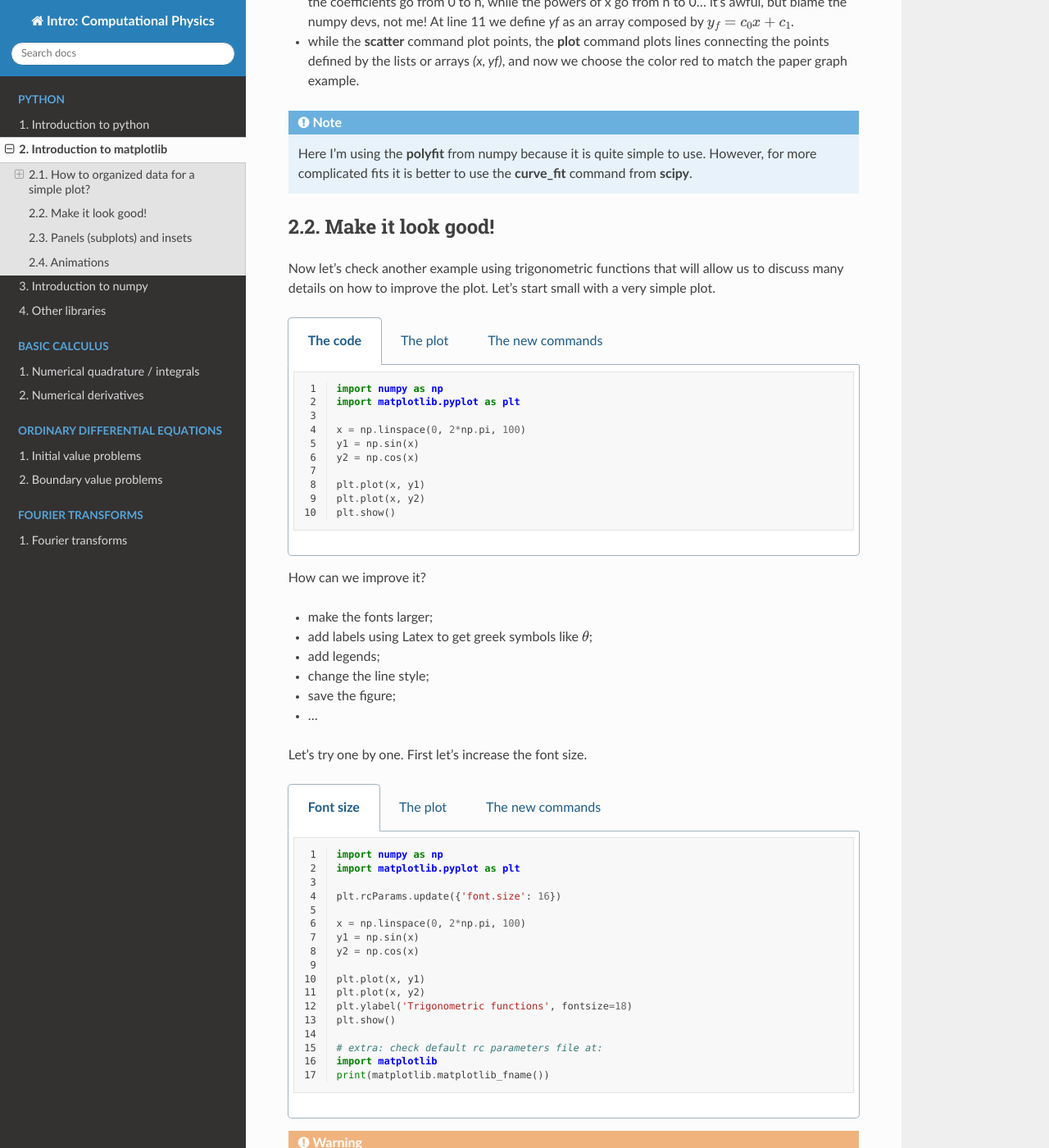
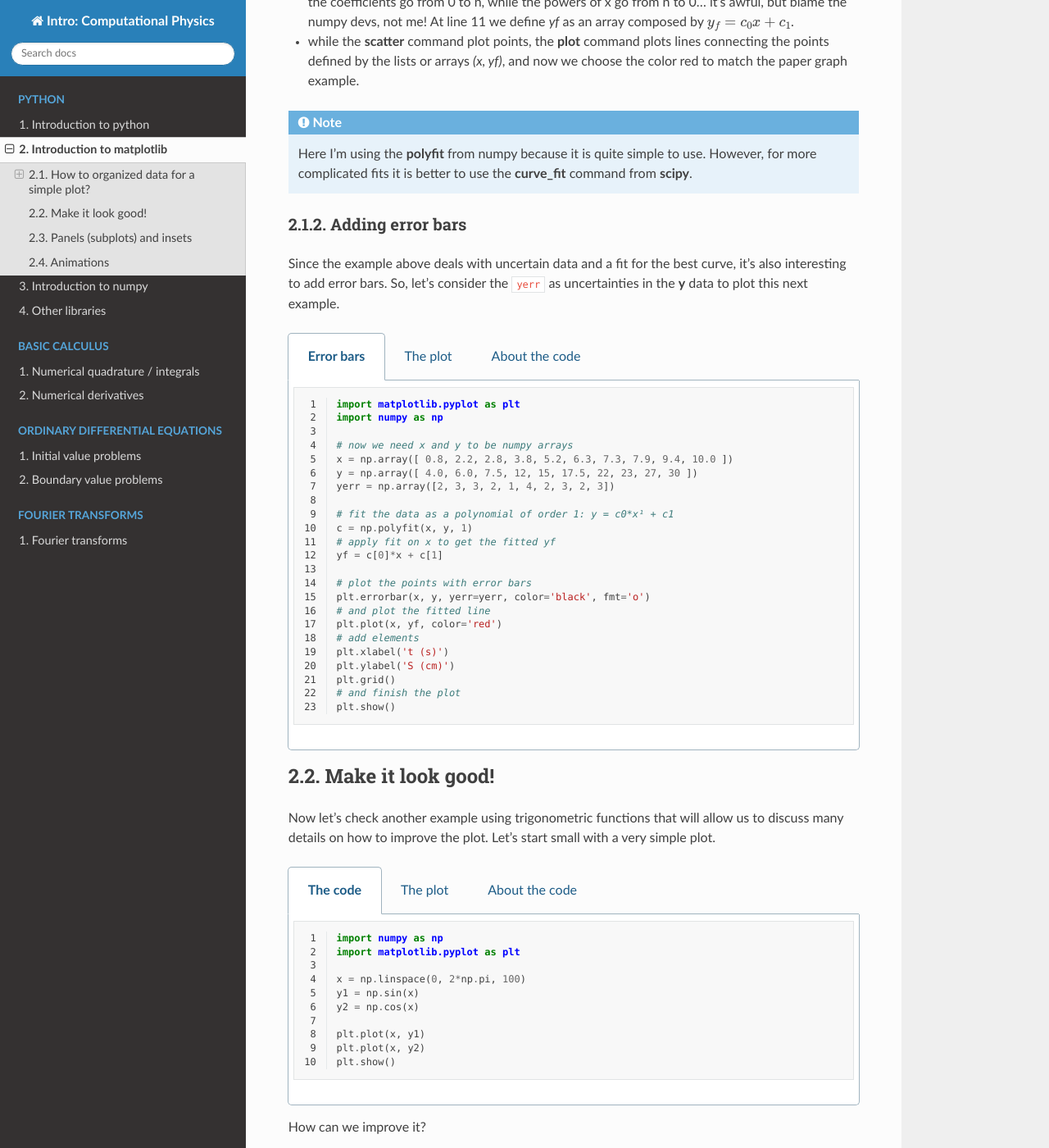
Before and after one commit to gersonjferreira/Computational-Physics-Class-Notes, a Sphinx documentation site: the page built from docs/python/matplotlib.rst, in a window 1280 px wide and 1400 px high, scrolled down 2926 px. Shown: the whole window at 82% size. Built offline with Sphinx 7.4.7 and the Read the Docs theme 2.0.0, drawn with Linux system fonts in a browser that asks for light colours; some of the changed text lies outside the part shown.

Commit message:
add: errorbar to matplotlib intro

```diff
--- a/docs/python/matplotlib.rst
+++ b/docs/python/matplotlib.rst
@@ -125,6 +125,51 @@ Let's discuss the new elements in the second example above.
 .. note::
     Here I'm using the **polyfit** from numpy because it is quite simple to use. However, for more complicated fits it is better to use the **curve_fit** command from **scipy**.
 
+Adding error bars
+^^^^^^^^^^^^^^^^^
+
+Since the example above deals with uncertain data and a fit for the best curve, it's also interesting to add error bars. So, let's consider the ``yerr`` as uncertainties in the **y** data to plot this next example.
+
+.. tabs::
+
+    .. code-tab:: py Error bars
+        :linenos:
+
+        import matplotlib.pyplot as plt
+        import numpy as np
+
+        # now we need x and y to be numpy arrays
+        x = np.array([ 0.8, 2.2, 2.8, 3.8, 5.2, 6.3, 7.3, 7.9, 9.4, 10.0 ])
+        y = np.array([ 4.0, 6.0, 7.5, 12, 15, 17.5, 22, 23, 27, 30 ])
+        yerr = np.array([2, 3, 3, 2, 1, 4, 2, 3, 2, 3])
+
+        # fit the data as a polynomial of order 1: y = c0*x¹ + c1
+        c = np.polyfit(x, y, 1)
+        # apply fit on x to get the fitted yf
+        yf = c[0]*x + c[1]
+
+        # plot the points with error bars
+        plt.errorbar(x, y, yerr=yerr, color='black', fmt='o')
+        # and plot the fitted line
+        plt.plot(x, yf, color='red')
+        # add elements
+        plt.xlabel('t (s)')
+        plt.ylabel('S (cm)')
+        plt.grid()
+        # and finish the plot
+        plt.show()
+
+    .. tab:: The plot
+
+        .. image:: ./figs/ex1-errorbar.png
+            :width: 75%
+            :align: center
+
+    .. tab:: About the code
+
+        Here we have replaced the **scatter** with the **errobar** call, where now we inform the **yerr** parameter with the list of uncertainties for each point, and the option **fmt='o'** selects the scatter-type of plot with circles as symbols.
+
+
 Make it look good!
 ------------------
 
@@ -152,7 +197,7 @@ Now let's check another example using trigonometric functions that will allow us
             :width: 75%
             :align: center
 
-    .. tab:: The new commands
+    .. tab:: About the code
 
         - **np.linspace(x0, xf, xpts)** creates an array of *xpts* from x0 to xf.
 
@@ -199,7 +244,7 @@ Let's try one by one. First let's increase the font size.
             :width: 75%
             :align: center
 
-    .. tab:: The new commands
+    .. tab:: About the code
 
         the **rcParams** define the matplotlib configuration and can be updated as shown in the example using dictionaries with the parameter names and values. There, the 'font.size' parameter will apply to all text in the plot. Alternatively, you can also specify the 'fontsize' in specific elements of the plot, as in the **ylabel** line.
 
@@ -243,7 +288,7 @@ Now let's use Latex on the labels and add legends.
             :width: 75%
             :align: center
 
-    .. tab:: The new commands
+    .. tab:: About the code
 
         - Now we are updating the rcParams to set the option **text.usetex = True**.
 
@@ -293,7 +338,7 @@ Now let's make it look good!
             :width: 75%
             :align: center
 
-    .. tab:: The new commands
+    .. tab:: About the code
 
         - rcParams allow you to inform a Latex preamble, where you can import your Latex packages;
 
@@ -362,7 +407,7 @@ Let's see examples how to break your figure into panels and insets. We'll use th
             :width: 75%
             :align: center
 
-    .. tab:: The new commands
+    .. tab:: About the code
 
         - **plt.gca()** gets the current axes. This object is needed when dealing with multiple axes.
 
@@ -427,7 +472,7 @@ Another useful structure is to break your plot into panels, as in the example be
             :width: 75%
             :align: center
 
-    .. tab:: The new commands
+    .. tab:: About the code
 
         - the **plt.text(x, y, s)** command places the label *s* at the point (x, y). By default it uses the data coordinates, but it is usually better to the use the panel coordinates (from 0 to 1) by specifying **transform=plt.gca().transAxes**.
 
@@ -482,7 +527,7 @@ To make an animation we need a code that draws each frame of the video. Here we'
             :width: 75%
             :align: center
 
-    .. tab:: The new commands
+    .. tab:: About the code
 
         - the function **animate** takes the frame index *i* and plots the function and a red dot using the frame index *i* to get the element *i* of the x and y arrays. The **plt.clf()** clears the figure before each frame.
 
```
Also changed, not shown: docs/python/figs/ex1-errorbar.png (added).
